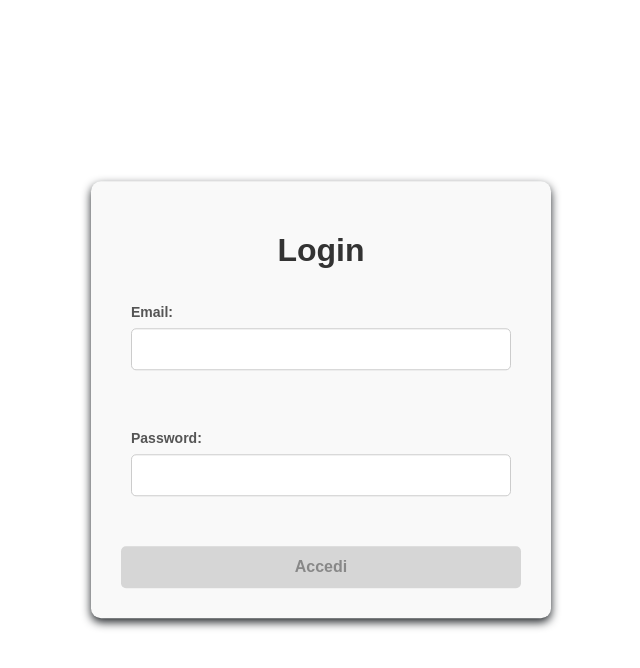
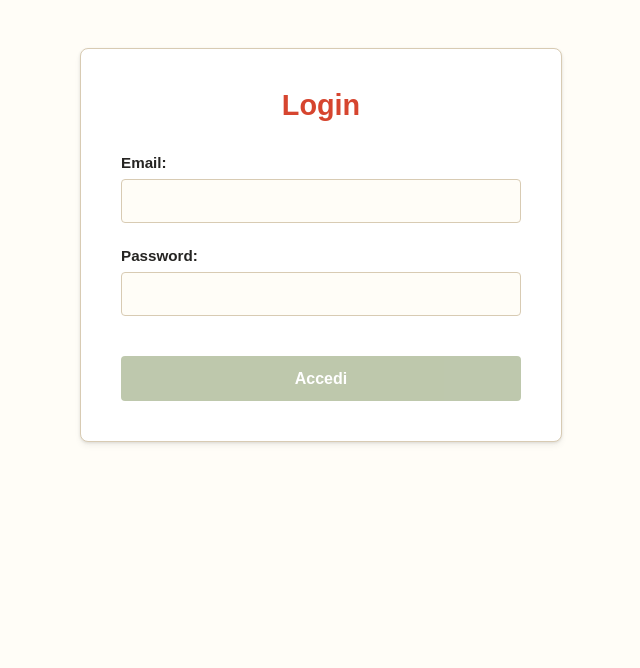
Before and after one commit to Genny-93/ricettario-fe, an Angular app: page / in a window 1280 px wide. Shown: the top 668 px of the page, without its empty margins (319-959 px from the left). Built offline with nearby package versions, Linux system fonts and the light colour scheme.

Commit message:
Aggiunto component form login, model login request, service authentication

```diff
--- a/src/app/app.config.ts
+++ b/src/app/app.config.ts
@@ -2,10 +2,12 @@ import { ApplicationConfig, provideBrowserGlobalErrorListeners } from '@angular/
 import { provideRouter } from '@angular/router';
 
 import { routes } from './app.routes';
+import { provideHttpClient } from '@angular/common/http';
 
 export const appConfig: ApplicationConfig = {
   providers: [
     provideBrowserGlobalErrorListeners(),
-    provideRouter(routes)
+    provideRouter(routes),
+    provideHttpClient()
   ]
 };
--- a/src/app/app.routes.ts
+++ b/src/app/app.routes.ts
@@ -1,5 +1,5 @@
 import { Routes } from '@angular/router';
-import { Login } from './login/login';
+import { Login } from './form-login/form-login';
 import { Homepage } from './homepage/homepage';
 
 export const routes: Routes = [
--- /dev/null
+++ b/src/app/form-login/form-login.css
@@ -0,0 +1,97 @@
+/* Container principale della form */
+.containerLogin {
+  /* Layout e centramento */
+  max-width: 400px;
+  margin: 3rem auto;
+  padding: 2.5rem;
+
+  /* Colori e stile della card */
+  background-color: var(--color-surface);
+  border: 1px solid var(--color-border);
+  border-radius: 8px;
+
+  /* Ombra per dare profondità */
+  box-shadow: 0 4px 6px rgba(0, 0, 0, 0.05), 0 1px 3px rgba(0, 0, 0, 0.1);
+}
+
+/* Titolo della form */
+.containerLogin h1 {
+  text-align: center;
+  color: var(--color-primary);
+  margin-top: 0;
+  margin-bottom: 2rem;
+  font-size: 1.8rem;
+}
+
+/* Gruppo form (Label + Input) */
+.form-group {
+  margin-bottom: 1.5rem;
+  display: flex;
+  flex-direction: column;
+}
+
+/* Etichette degli input */
+.form-group label {
+  margin-bottom: 0.5rem;
+  color: var(--color-text);
+  font-weight: 600;
+  font-size: 0.95rem;
+}
+
+/* Campi di input */
+.form-group input {
+  padding: 0.75rem 1rem;
+  font-size: 1rem;
+  color: var(--color-text);
+
+  /* Stile del box input */
+  background-color: var(--color-bg);
+  border: 1px solid var(--color-border);
+  border-radius: 4px;
+
+  /* Transizione fluida per l'effetto focus */
+  transition: border-color 0.2s ease, box-shadow 0.2s ease;
+}
+
+/* Effetto quando l'input è selezionato (Focus) */
+.form-group input:focus {
+  outline: none;
+  border-color: var(--color-primary);
+  box-shadow: 0 0 0 2px rgba(214, 69, 47, 0.2); /* Ombra con color-primary trasparente */
+}
+
+/* Bottone Accedi */
+.containerLogin button[type="submit"] {
+  width: 100%;
+  padding: 0.85rem;
+  margin-top: 1rem;
+  font-size: 1rem;
+  font-weight: bold;
+
+  /* Colori basati sulle variabili */
+  color: var(--color-text-inverse);
+  background-color: var(--color-primary);
+
+  border: none;
+  border-radius: 4px;
+  cursor: pointer;
+
+  transition: background-color 0.2s ease, transform 0.1s ease;
+}
+
+/* Effetto Hover del bottone */
+.containerLogin button[type="submit"]:hover:not([disabled]) {
+  background-color: var(--color-primary-hover);
+}
+
+/* Effetto Active (quando viene cliccato) */
+.containerLogin button[type="submit"]:active:not([disabled]) {
+  transform: translateY(1px);
+}
+
+/* Stile del bottone quando la form non è valida (disabilitato) */
+.containerLogin button[type="submit"][disabled] {
+  background-color: var(--color-secondary); /* Colore neutro per indicare inattività */
+  cursor: not-allowed;
+  opacity: 0.7;
+}
--- a/src/app/login/login.html
+++ b/src/app/form-login/form-login.html
@@ -1,15 +1,15 @@
 <div class="containerLogin">
     <h1>Login</h1>
 
-    <form #loginForm="ngForm" (ngSubmit)="login()">
+    <form #loginForm="ngForm" (ngSubmit)="accedi()">
         <div class="form-group">
             <label for="user">Email:</label>
-            <input type="text" id="user" name="username" [(ngModel)]="datiUtente.username" required>
+            <input type="text" id="user" name="username" [(ngModel)]="loginRequest.username" required>
         </div>
 
         <div class="form-group">
             <label for="password">Password:</label>
-            <input type="password" id="password" name="password" [(ngModel)]="datiUtente.password" required>
+            <input type="password" id="password" name="password" [(ngModel)]="loginRequest.password" required>
         </div>
 
         <button type="submit" [disabled]="loginForm.invalid">Accedi</button>
--- /dev/null
+++ b/src/app/form-login/form-login.ts
@@ -0,0 +1,45 @@
+import { Component, OnDestroy } from '@angular/core';
+import { FormsModule } from '@angular/forms';
+import { LoginRequest } from '../models/login-request';
+import { Authentication } from '../services/auth/authentication';
+import { Subscription } from 'rxjs';
+
+@Component({
+  selector: 'app-form-login',
+  imports: [FormsModule],
+  templateUrl: './form-login.html',
+  styleUrl: './form-login.css',
+})
+export class Login implements OnDestroy {
+
+  loginRequest: LoginRequest = {
+    username: '',
+    password: ''
+  };
+
+  private sub: Subscription = new Subscription();
+
+  constructor(private authenticationService: Authentication) { }
+
+
+  accedi() {
+    console.log("Dati inviati", this.loginRequest);
+    this.sub = this.authenticationService.login(this.loginRequest).subscribe({
+      next: () => {
+        console.log('Login completato con successo. Cookie acquisito dal browser.');
+      },
+      error: (error) => {
+        console.error('Errore di connessione al backend', error);
+      }
+    });
+
+  }
+
+
+  ngOnDestroy(): void {
+    if (this.sub) {
+      this.sub.unsubscribe();
+    }
+  }
+
+}
--- a/src/app/login/login.css
+++ /dev/null
@@ -1,108 +0,0 @@
-form {
-    display: flex;
-    /* Trasforma il form in un contenitore flessibile */
-    flex-direction: column;
-    /* Impila gli elementi (i form-group e il bottone) in verticale */
-    gap: 20px;
-    /* Crea automaticamente uno spazio di 20px tra ogni elemento */
-}
-
-.containerLogin {
-
-    position: absolute; /* Rende l'elemento indipendente dal resto della pagina */
-    top: 50%; /* Sposta il lato superiore esattamente a metà schermo */
-    left: 50%; /* Sposta il lato sinistro esattamente a metà schermo */
-    width: 100%;
-    max-width: 400px;
-    transform: translate(-50%, -50%); /* Sposta il riquadro indietro della metà della sua larghezza e altezza, centrandolo perfettamente */
-    padding: 30px;
-    background-color: #f9f9f9;
-    font-family: Arial, sans-serif;
-    border-radius: 10px;
-    box-shadow: 0 4px 10px rgb(32, 36, 40);
-}
-
-.form-group {
-    padding: 10px;
-}
-
-h1 {
-    text-align: center;
-    /* Centra il testo del titolo */
-    color: #333333;
-    /* Un grigio scuro, più elegante del nero assoluto */
-    margin-bottom: 25px;
-    /* Crea spazio tra il titolo e il primo campo del form */
-}
-
-label {
-    display: block;
-    /* Fa in modo che la label occupi tutta la riga, spingendo l'input a capo */
-    margin-bottom: 8px;
-    /* Piccolo spazio tra la scritta e il rettangolo di input */
-    color: #555555;
-    /* Colore del testo della label */
-    font-size: 14px;
-    /* Dimensione del carattere */
-    font-weight: bold;
-    /* Rende il testo in grassetto */
-}
-
-input {
-    width: 100%;
-    /* Fa allargare la casella di testo fino ai bordi del contenitore */
-    padding: 12px;
-    /* Rende la casella di testo più alta e spaziosa all'interno */
-    border: 1px solid #cccccc;
-    /* Un bordo grigio chiaro */
-    border-radius: 5px;
-    /* Arrotonda leggermente anche gli input */
-    box-sizing: border-box;
-    /* Regola fondamentale: fa sì che il padding non "sbordi" fuori dal 100% della larghezza */
-    font-size: 14px;
-    /* Dimensione del testo digitato all'interno */
-}
-
-button {
-    width: 100%;
-    /* Il pulsante occupa tutta la larghezza */
-    padding: 12px;
-    /* Altezza del pulsante */
-    background-color: #007bff;
-    /* Colore blu principale */
-    color: white;
-    /* Testo del pulsante bianco */
-    border: none;
-    /* Rimuove i bordi di default */
-    border-radius: 5px;
-    /* Arrotonda gli angoli */
-    font-size: 16px;
-    /* Testo leggermente più grande */
-    font-weight: bold;
-    /* Testo in grassetto */
-    cursor: pointer;
-    /* Cambia l'icona del mouse nella "manina" quando ci si passa sopra */
-    transition: background-color 0.3s ease;
-    /* Crea un'animazione fluida quando cambia colore */
-}
-
-.form-group {
-    margin-bottom: 20px;
-    /* Crea spazio tra il campo email e il campo password */
-}
-
-/* Effetto quando si passa sopra il pulsante con il mouse (Hover) */
-button:hover {
-    background-color: #0056b3;
-    /* Diventa un blu più scuro */
-}
-
-/* Effetto per il pulsante disabilitato (quando il form di Angular non è valido) */
-button:disabled {
-    background-color: #d6d6d6;
-    /* Diventa grigio */
-    color: #888888;
-    /* Testo grigio scuro */
-    cursor: not-allowed;
-    /* Mostra il simbolo di divieto col mouse */
-}
--- a/src/app/login/login.ts
+++ /dev/null
@@ -1,21 +0,0 @@
-import { Component } from '@angular/core';
-import { FormsModule } from '@angular/forms';
-
-@Component({
-  selector: 'app-login',
-  imports: [FormsModule],
-  templateUrl: './login.html',
-  styleUrl: './login.css',
-})
-export class Login {
-
-  datiUtente = {
-    username: '',
-    password: ''
-  }
-
-  login() {
-    console.log("Dati inviati", this.datiUtente);
-  }
-
-}
--- /dev/null
+++ b/src/app/models/login-request.ts
@@ -0,0 +1,8 @@
+export interface LoginRequest {
+
+    username: String;
+
+    password: String;
+
+
+}
--- /dev/null
+++ b/src/app/services/auth/authentication.ts
@@ -0,0 +1,22 @@
+import { HttpClient } from '@angular/common/http';
+import { Injectable } from '@angular/core';
+import { Observable } from 'rxjs';
+import { LoginRequest } from '../../models/login-request';
+
+@Injectable({
+  providedIn: 'root',
+})
+export class Authentication {
+
+  private baseUrl = 'http://localhost:8080';
+
+  constructor(private http: HttpClient) { }
+
+  login(loginRequest: LoginRequest): Observable<any> {
+    return this.http.post(`${this.baseUrl}/auth/login`, loginRequest, {
+      withCredentials: true,
+      responseType: 'text'
+    });
+  }
+
+}
--- a/src/styles.css
+++ b/src/styles.css
@@ -1 +1,31 @@
 /* You can add global styles to this file, and also import other style files */
+:root {
+  --color-bg: #fffdf7;
+  --color-navbar: #344e41;
+  --color-footer: #25372d;
+
+  --color-primary: #d6452f;
+  --color-primary-hover: #b83726;
+  --color-secondary: #a3b18a;
+  --color-secondary-hover: #8fa079;
+
+  --color-card: #faf3e0;
+  --color-surface: #ffffff;
+  --color-border: #d8cbb3;
+
+  --color-text: #252422;
+  --color-text-muted: #6b625a;
+  --color-text-inverse: #ffffff;
+
+  --color-badge: #f2c14e;
+  --color-success: #588157;
+  --color-error: #c0392b;
+  --color-warning: #f2c14e;
+}
+
+body {
+  margin: 0;
+  background-color: var(--color-bg);
+  color: var(--color-text);
+  font-family: Arial, sans-serif;
+}
```
Also changed, not shown: 2 other files (tests, documents, lock files or other folders).
